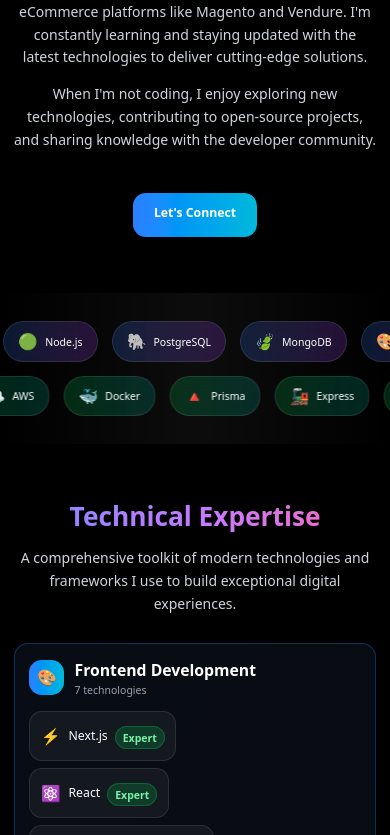
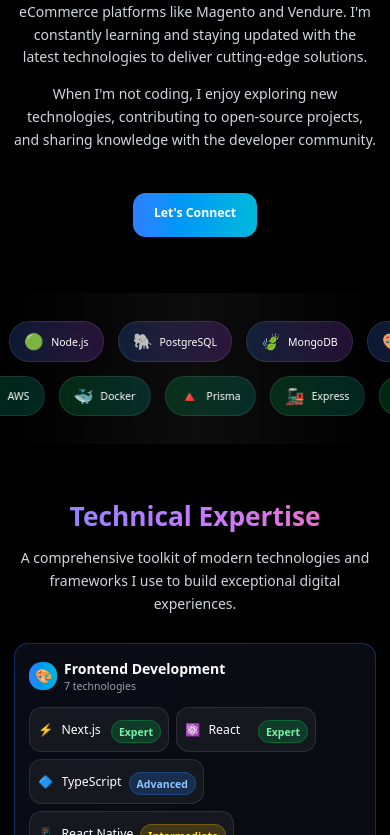
Before and after one commit to anandhu2022/anandhu-a-s-portfolio-website, a Next.js app: page / in a window 390 px wide. Shown: the part 1165-2000 px from the top of the page. Built offline with nearby package versions, Linux system fonts and the light colour scheme.

Commit message:
Updated UI for Mobile V2

```diff
--- a/src/app/layout.tsx
+++ b/src/app/layout.tsx
@@ -15,7 +15,11 @@
 export const metadata: Metadata = {
     title: "Anandhu A S | Frontend Developer Portfolio",
     description: "Welcome to the portfolio of Anandhu A S – Frontend developer specializing in Next.js, React, and TypeScript. Showcasing projects, skills, and professional experience.",
-    viewport: "width=device-width, initial-scale=1",
+};
+
+export const viewport = {
+    width: "device-width",
+    initialScale: 1,
 };
 
 export default function RootLayout({
--- a/src/components/sections/SkillsSection.tsx
+++ b/src/components/sections/SkillsSection.tsx
@@ -84,7 +84,7 @@
 
 export default function SkillsSection() {
     return (
-        <section id="skills" className="relative py-16 sm:py-24 lg:py-32 px-4 sm:px-6 lg:px-8 max-w-7xl mx-auto z-20 pointer-events-none">
+        <section id="skills" className="relative py-16 sm:py-24 lg:py-32 px-4 sm:px-6 lg:px-8 z-20 pointer-events-none">
             <motion.div
                 initial={{opacity: 0, y: 20}}
                 whileInView={{opacity: 1, y: 0}}
@@ -100,7 +100,8 @@
                 </p>
             </motion.div>
 
-            <div className="grid sm:grid-cols-1 md:grid-cols-2 lg:grid-cols-2 xl:grid-cols-3 gap-4 sm:gap-6 lg:gap-8">
+            <div className="w-full max-w-7xl mx-auto">
+                <div className="grid grid-cols-1 sm:grid-cols-1 md:grid-cols-2 lg:grid-cols-2 xl:grid-cols-3 gap-4 sm:gap-6 md:gap-6 lg:gap-8">
                 {skillCategories.map((category, i) => (
                     <motion.div
                         key={i}
@@ -108,36 +109,36 @@
                         whileInView={{opacity: 1, y: 0}}
                         viewport={{once: true}}
                         transition={{duration: 0.6, delay: i * 0.1}}
-                        className={`bg-gradient-to-br from-gray-900/50 to-gray-800/30 backdrop-blur-sm rounded-2xl p-4 sm:p-6 border ${category.borderColor} ${category.hoverColor} transition-all duration-300 hover:shadow-2xl hover:shadow-purple-500/10`}
+                        className={`bg-gradient-to-br from-gray-900/50 to-gray-800/30 backdrop-blur-sm rounded-2xl p-4 sm:p-4 md:p-6 border ${category.borderColor} ${category.hoverColor} transition-all duration-300 hover:shadow-2xl hover:shadow-purple-500/10`}
                     >
                         {/* Category Header */}
-                        <div className="flex items-center gap-3 mb-4 sm:mb-6">
-                            <div className={`w-10 h-10 sm:w-12 sm:h-12 rounded-xl bg-gradient-to-r ${category.color} flex items-center justify-center text-lg sm:text-2xl`}>
+                        <div className="flex items-center gap-2 sm:gap-3 mb-4 sm:mb-4 md:mb-6">
+                            <div className={`w-8 h-8 sm:w-10 sm:h-10 md:w-12 md:h-12 rounded-xl bg-gradient-to-r ${category.color} flex items-center justify-center text-base sm:text-lg md:text-2xl`}>
                                 {category.icon}
                             </div>
-                            <div>
-                                <h3 className="text-lg sm:text-xl font-bold text-white">{category.title}</h3>
+                            <div className="flex-1 min-w-0">
+                                <h3 className="text-base sm:text-lg md:text-xl font-bold text-white truncate">{category.title}</h3>
                                 <p className="text-xs sm:text-sm text-gray-400">{category.skills.length} technologies</p>
                             </div>
                         </div>
 
-                        {/* Skills Grid */}
-                        <div className="grid gap-2 sm:gap-3">
+                        {/* Skills Grid - Simple Flex Layout */}
+                        <div className="flex flex-wrap gap-2 sm:gap-3 md:gap-4">
                             {category.skills.map((skill, j) => (
                                 <MagnetSkillBadge key={j} magnetStrength={0.15}>
-                                    <div className="w-full min-h-[50px] sm:min-h-[60px] flex items-center justify-between p-3 sm:p-4 bg-white/5 hover:bg-white/10 rounded-xl border border-white/10 hover:border-white/20 transition-all duration-300 group cursor-pointer">
-                                        <div className="flex items-center gap-2 sm:gap-4 flex-1 min-w-0">
-                                            <div className="flex-shrink-0 w-6 h-6 sm:w-8 sm:h-8 flex items-center justify-center">
-                                                <span className="text-lg sm:text-xl group-hover:scale-110 transition-transform">
+                                    <div className="flex-1 min-w-[140px] sm:min-w-[160px] md:min-w-[180px] min-h-[45px] sm:min-h-[50px] md:min-h-[60px] flex items-center justify-between p-2 sm:p-3 md:p-4 bg-white/5 hover:bg-white/10 rounded-xl border border-white/10 hover:border-white/20 transition-all duration-300 group cursor-pointer">
+                                        <div className="flex items-center gap-2 sm:gap-3 md:gap-4 flex-1 min-w-0">
+                                            <div className="flex-shrink-0 w-5 h-5 sm:w-6 sm:h-6 md:w-8 md:h-8 flex items-center justify-center">
+                                                <span className="text-sm sm:text-lg md:text-xl group-hover:scale-110 transition-transform">
                                                     {skill.icon}
                                                 </span>
                                             </div>
-                                            <span className="font-medium text-white group-hover:text-gray-200 transition-colors truncate text-sm sm:text-base">
+                                            <span className="font-medium text-white group-hover:text-gray-200 transition-colors truncate text-sm sm:text-sm md:text-base">
                                                 {skill.name}
                                             </span>
                                         </div>
-                                        <div className="flex-shrink-0 ml-2 sm:ml-4">
-                                            <span className={`px-2 sm:px-3 py-1 sm:py-1.5 rounded-full text-xs font-semibold whitespace-nowrap ${
+                                        <div className="flex-shrink-0 ml-2 sm:ml-2 md:ml-4">
+                                            <span className={`px-2 sm:px-2 md:px-3 py-1 sm:py-1 md:py-1.5 rounded-full text-xs font-semibold whitespace-nowrap ${
                                                 skill.level === 'Expert'
                                                     ? 'bg-green-500/20 text-green-300 border border-green-500/30'
                                                     : skill.level === 'Advanced'
@@ -153,6 +154,7 @@
                         </div>
                     </motion.div>
                 ))}
+                </div>
             </div>
         </section>
     );
```
